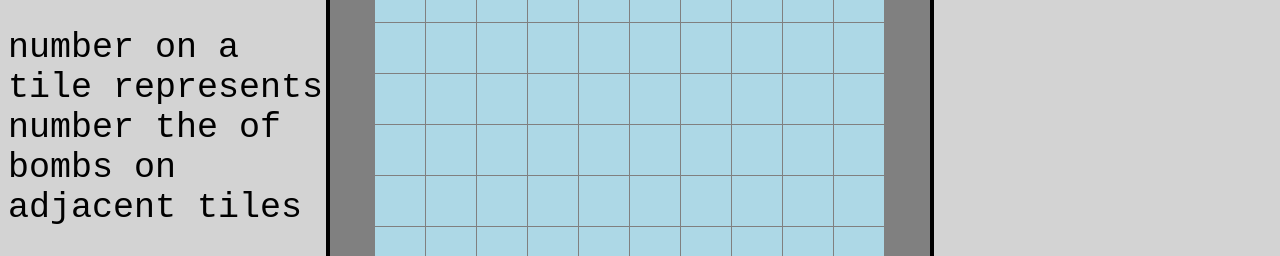
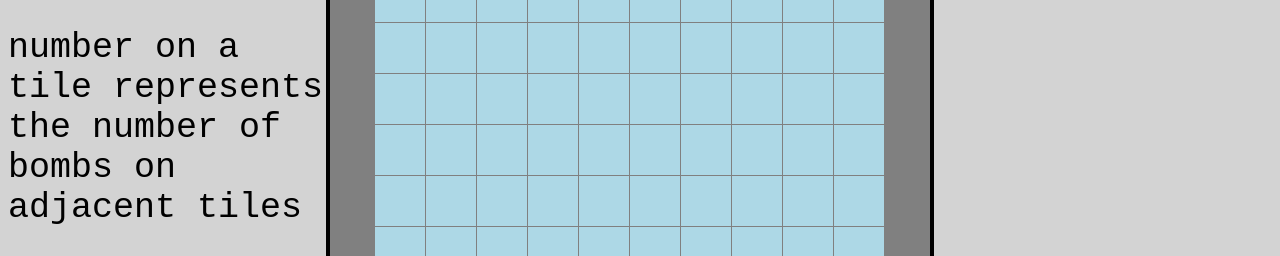
Before and after one commit to 223yeahaight/223yeahaight.github.io, a plain HTML site: page index.html in a window 1280 px wide. Shown: the part 390-646 px from the top of the page. Drawn offline with Linux system fonts and the light colour scheme.

Commit message:
third commit

```diff
--- a/index.html
+++ b/index.html
@@ -12,7 +12,7 @@
         <p>leftclick - reveal tile</p>
         <p>rightclick - mark tile</p>
         <p>press 'r' to restart</p>
-        <p>number on a tile represents number the of bombs on adjacent tiles</p>
+        <p>number on a tile represents the number of bombs on adjacent tiles</p>
         <p>there are 20 bombs on the board</p>
         <p>good luck!</p>
 
```
